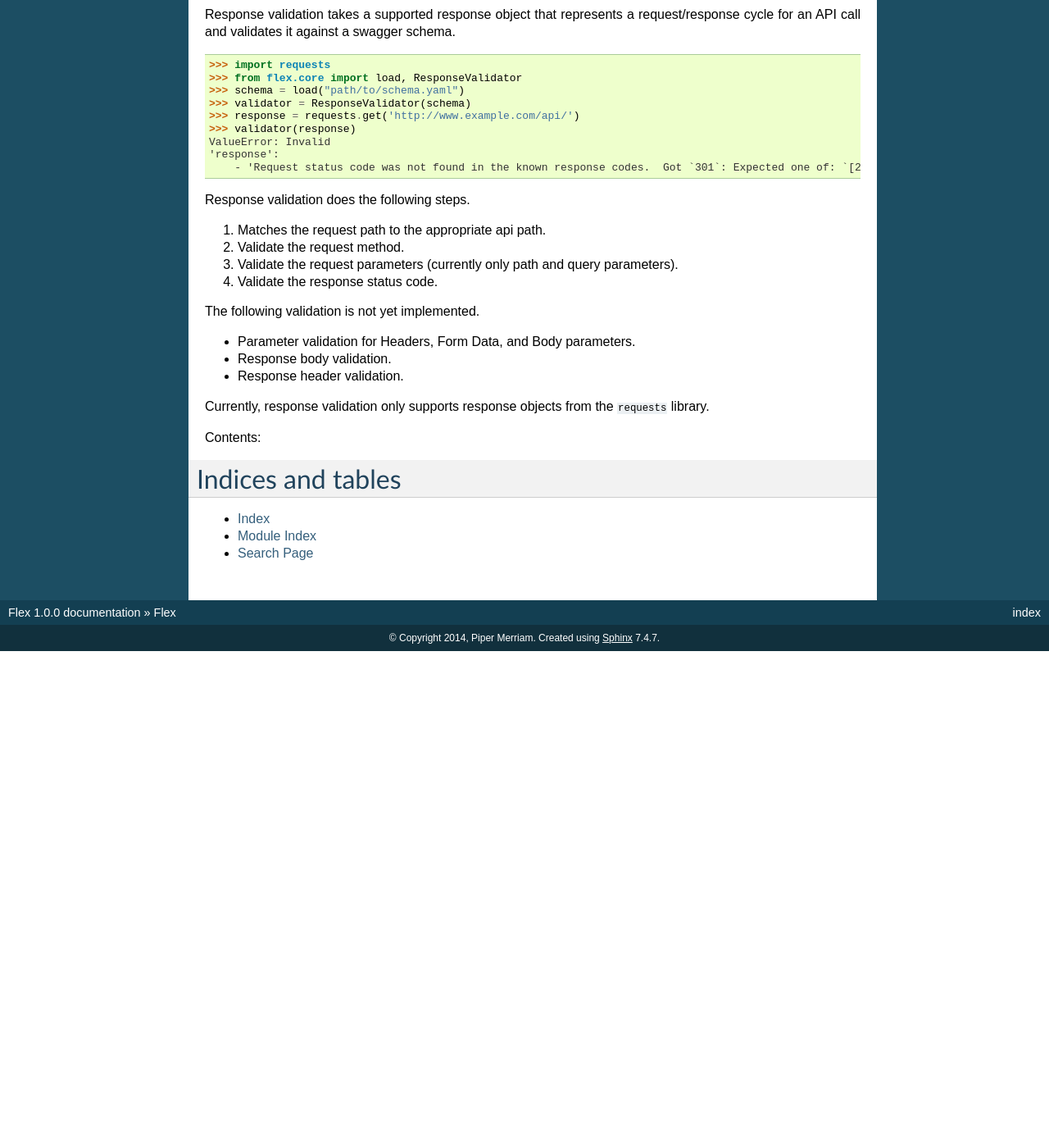
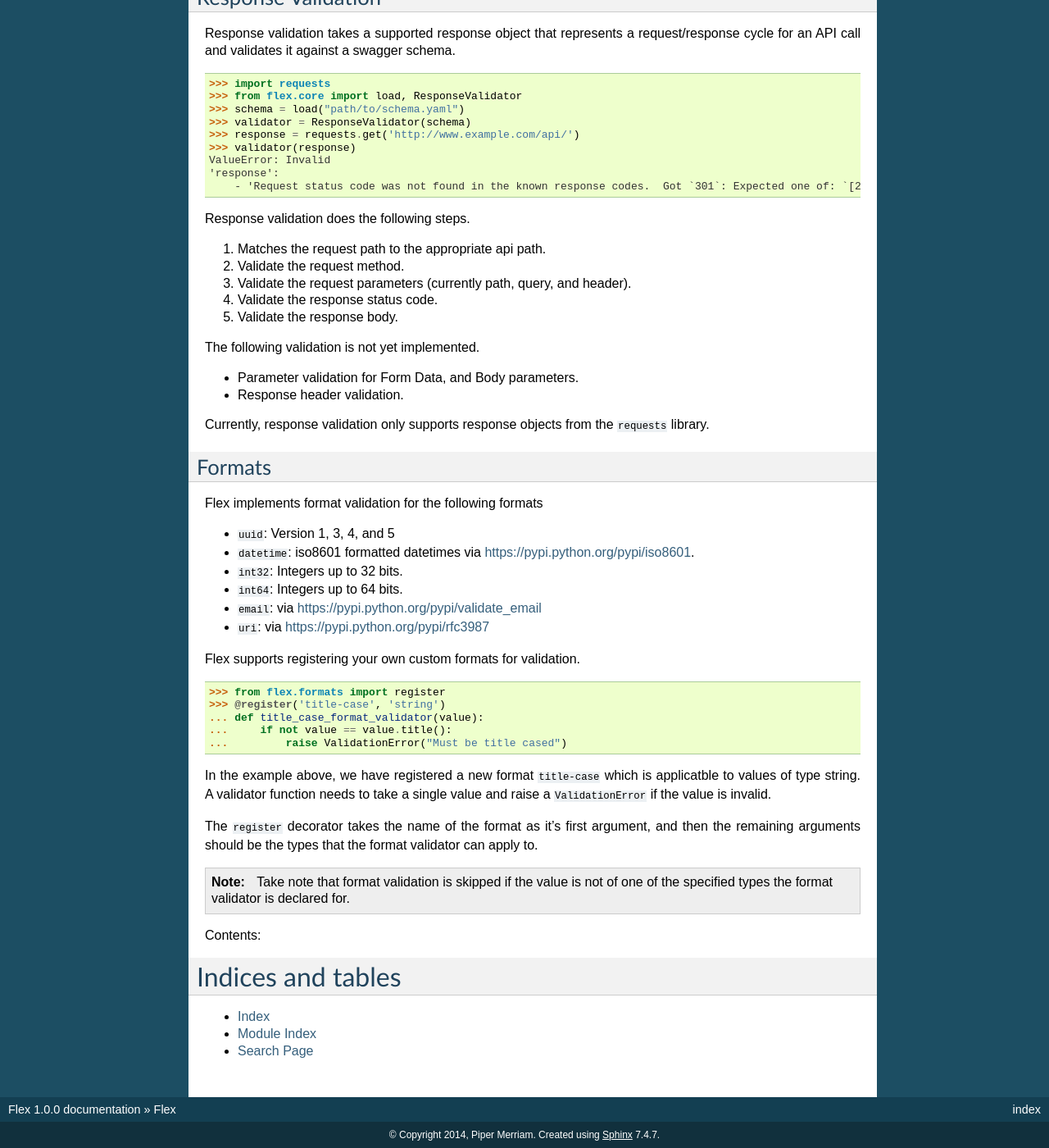
Before and after one commit to pipermerriam/flex, a Sphinx documentation site: the page built from docs/index.rst, in a window 1280 px wide and 1400 px high, scrolled down 1636 px. Shown: the whole window at 82% size. Built offline with Sphinx 7.4.7, drawn with Linux system fonts in a browser that asks for light colours; before the commit the page ends 2430 px from its top, so only the background shows below that; some of the changed text lies outside the part shown.

Commit message:
docs update

```diff
--- a/docs/index.rst
+++ b/docs/index.rst
@@ -34,7 +34,8 @@ Supported Schema Formats
 
 The ``flex.load`` function supports the following.
 
-- A path to either a ``json`` or ``yaml`` file.
+- A url to either a ``json`` or ``yaml`` schema.
+- A path to either a ``json`` or ``yaml`` schema.
 - A file object whose contents are ``json`` or ``yaml``
 - A string whose contents are ``json`` or ``yaml``
 - A native python object that is a ``Mapping`` (like a dictionary).
@@ -130,17 +131,60 @@ Response validation does the following steps.
 
 1. Matches the request path to the appropriate api path.
 2. Validate the request method.
-3. Validate the request parameters (currently only path and query parameters).
+3. Validate the request parameters (currently path, query, and header).
 4. Validate the response status code.
+5. Validate the response body.
 
 The following validation is not yet implemented.
 
-- Parameter validation for Headers, Form Data, and Body parameters.
-- Response body validation.
+- Parameter validation for Form Data, and Body parameters.
 - Response header validation.
 
 Currently, response validation only supports response objects from the
 ``requests`` library.
+
+
+Formats
+-------
+
+Flex implements format validation for the following formats
+
+* ``uuid``:
+  Version 1, 3, 4, and 5
+* ``datetime``:
+  iso8601 formatted datetimes via https://pypi.python.org/pypi/iso8601.
+* ``int32``:
+  Integers up to 32 bits.
+* ``int64``:
+  Integers up to 64 bits.
+* ``email``:
+  via https://pypi.python.org/pypi/validate_email
+* ``uri``:
+  via https://pypi.python.org/pypi/rfc3987
+
+Flex supports registering your own custom formats for validation.
+
+
+.. code-block:: python
+
+   >>> from flex.formats import register
+   >>> @register('title-case', 'string')
+   ... def title_case_format_validator(value):
+   ...     if not value == value.title():
+   ...         raise ValidationError("Must be title cased")
+
+
+In the example above, we have registered a new format ``title-case`` which is
+applicatble to values of type string.  A validator function needs to take a
+single value and raise a ``ValidationError`` if the value is invalid.
+
+The ``register`` decorator takes the name of the format as it's first argument,
+and then the remaining arguments should be the types that the format validator
+can apply to.
+
+.. note::
+   Take note that format validation is skipped if the value is not of one of
+   the specified types the format validator is declared for.
 
 
 Contents:
```
